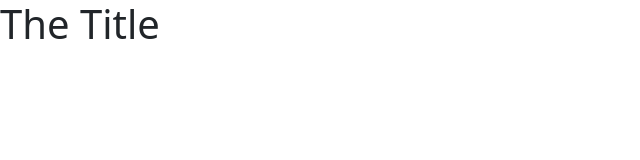
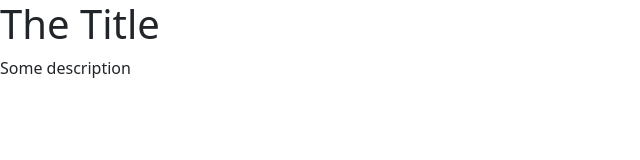
Before and after one commit to Callimiro/microverse-test, a plain HTML site: page fcc-test-suite-template-master/index.html in a window 1280 px wide. Shown: the whole page, without its empty margins (0-640 px from the left). Drawn offline with nearby package versions, Linux system fonts and the light colour scheme.

Commit message:
description added

```diff
--- a/fcc-test-suite-template-master/index.html
+++ b/fcc-test-suite-template-master/index.html
@@ -12,6 +12,7 @@
     <script src="https://cdn.freecodecamp.org/testable-projects-fcc/v1/bundle.js"></script>
 
     <h1 id="title"> The Title </h1>
+    <p id="description"> Some description</p>
 
     <script  src="js/index.js"></script>
     <script src="https://cdn.jsdelivr.net/npm/@popperjs/core@2.9.2/dist/umd/popper.min.js" integrity="sha384-IQsoLXl5PILFhosVNubq5LC7Qb9DXgDA9i+tQ8Zj3iwWAwPtgFTxbJ8NT4GN1R8p" crossorigin="anonymous"></script>
```
